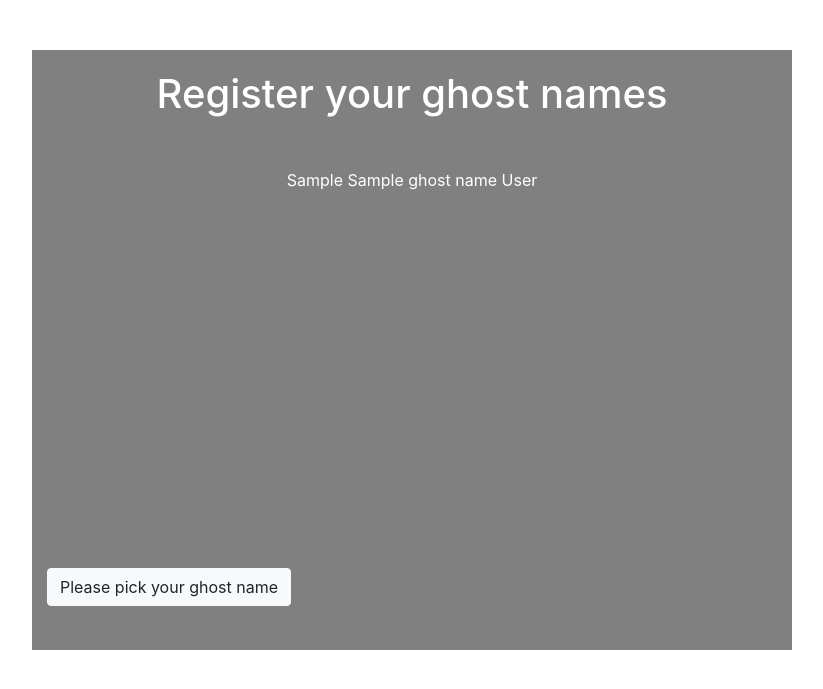
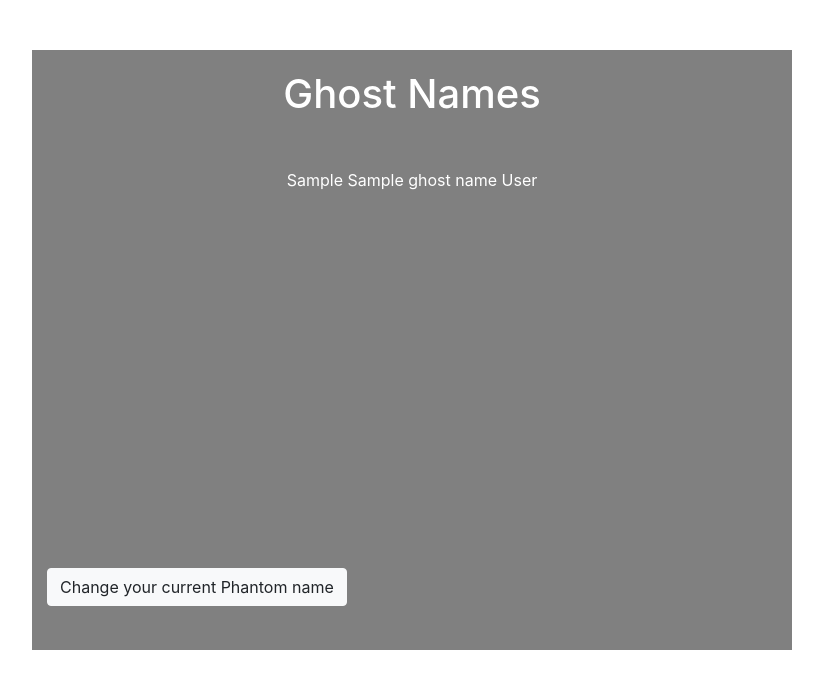
Before and after one commit to keviv30/phantom_ghost, a Django app: template ghosts/templates/ghosts/index.html in a window 1280 px wide. Shown: the top 689 px of the page, without its empty margins (228-1051 px from the left). Run offline with Django 3.2, Linux system fonts and the light colour scheme; the template is opened without the code that fills it: most values are stand-ins (such as "Sample title", 1, 10 or a date in 2020); some libraries are stand-ins or nearby versions.

Commit message:
Change Phantom name form template updates

```diff
--- a/ghosts/static/css/ghosts.css
+++ b/ghosts/static/css/ghosts.css
@@ -22,7 +22,7 @@ h1 {
     text-align: center;
 }
 
-p {
+p, span {
     color: white;
 }
 
--- a/ghosts/templates/ghosts/index.html
+++ b/ghosts/templates/ghosts/index.html
@@ -4,22 +4,28 @@
     <div class="container">
         <div class="row">
             <div class="dashboard col-md-8 offset-md-2">
-                <h1>Register your ghost names</h1>
+                <h1>Ghost Names</h1>
                 <div class="ghost-names">
                     {% for x in ghost_names %}
                         <p>{% if x.ghostuser %}
                                 {{ x.ghostuser.user.first_name }}
                            {% endif %}
                                 {{ x.name }}
-                            {% if x.ghostuser %}
+                           {% if x.ghostuser %}
                                 {{ x.ghostuser.user.last_name }}
                            {% endif %}
                         </p>
                     {% endfor %}
                 </div>
-                <a href="{% url 'name_picker' %}" type="button" class="btn btn-light">
-                    Please pick your ghost name
-                </a>
+                {% if not ghost_user %}
+                    <a href="{% url 'name_picker' %}" type="button" class="btn btn-light">
+                        Get a Phantom name
+                    </a>
+                {% else %}
+                    <a href="{% url 'name_picker' %}" type="button" class="btn btn-light">
+                        Change your current Phantom name
+                    </a>
+                {% endif %}
             </div>
         </div>
     </div>
```
Also changed, not shown: ghosts/templates/ghosts/name_picker.html (+9 -1 lines).
